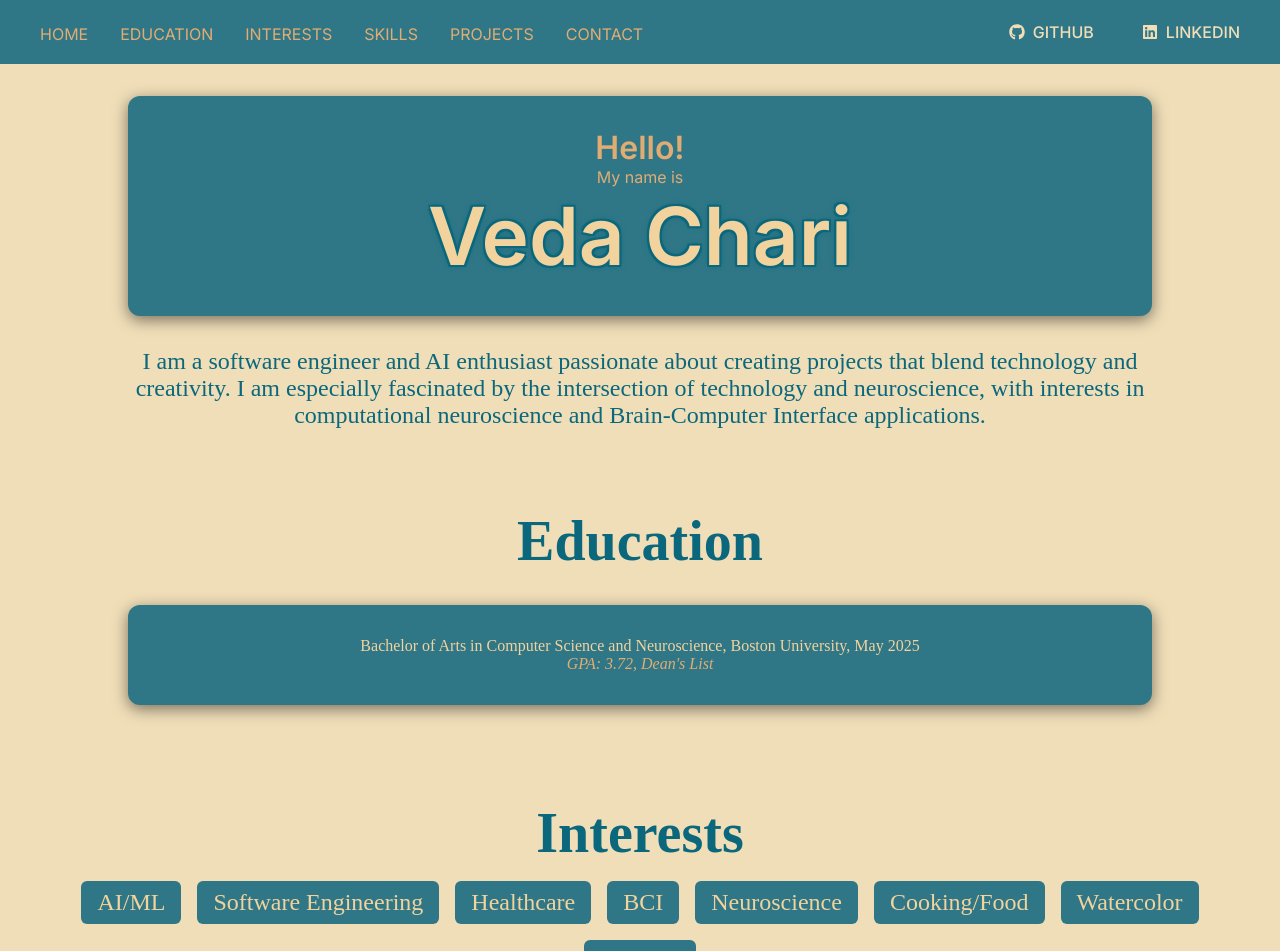
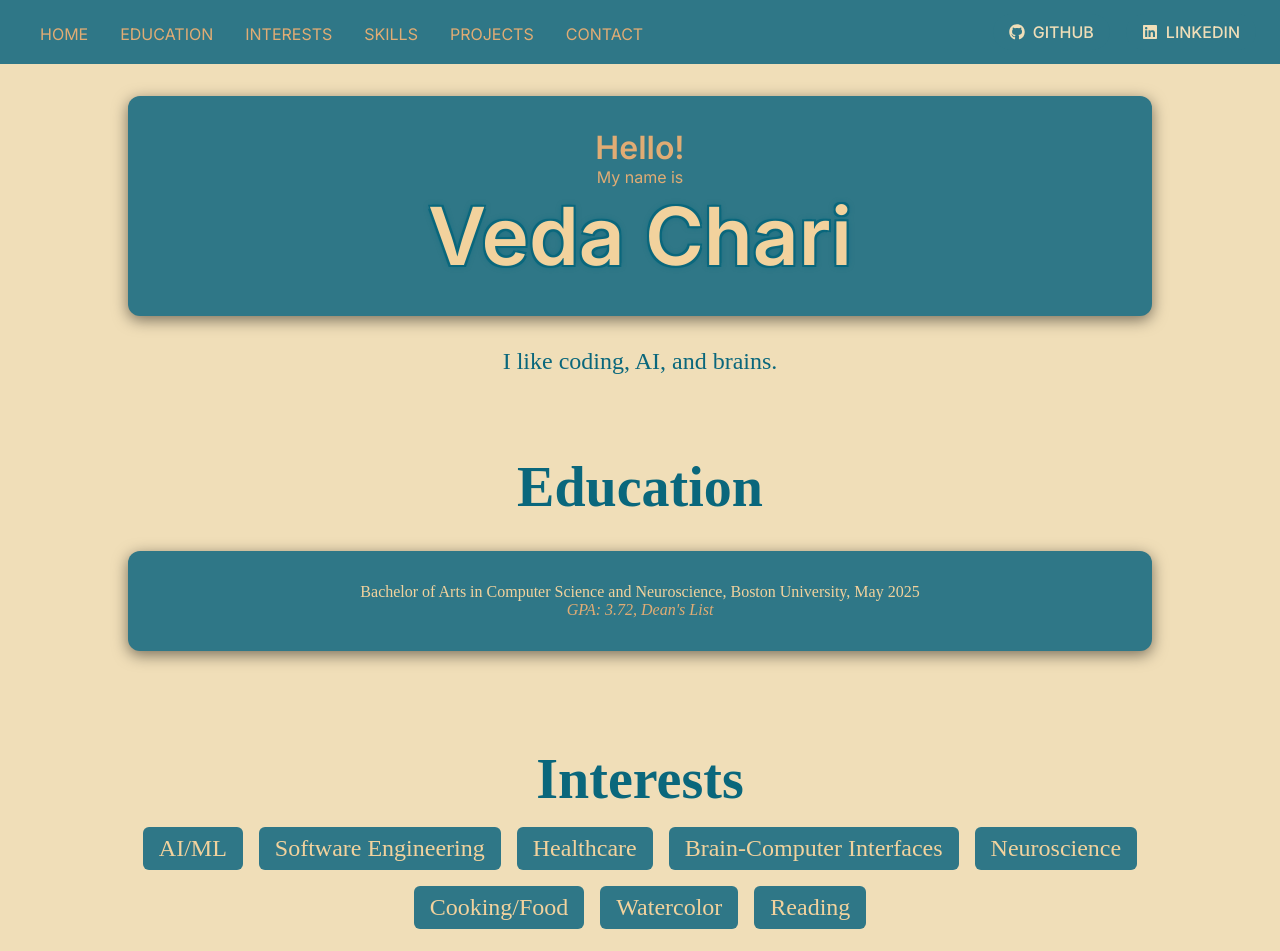
Before and after one commit to vedachari/vedachari.github.io, a React (Vite) app: page / in a window 1280 px wide. Shown: the top 951 px of the page. Built offline with nearby package versions, Linux system fonts and the light colour scheme.

Commit message:
Changed about me

```diff
--- a/src/data/interestsData.ts
+++ b/src/data/interestsData.ts
@@ -13,7 +13,7 @@ export const interests: Interest[] = [
     name: "Healthcare"
   },
   {
-    name: "BCI"
+    name: "Brain-Computer Interfaces"
   },
   {
     name: "Neuroscience"
--- a/src/pages/Home.tsx
+++ b/src/pages/Home.tsx
@@ -14,13 +14,7 @@ const Home: React.FC = () => {
         <h1 className="home-title">Veda Chari</h1>
         </Box>
         <p className="home-subtitle">
-          I am a software engineer and AI enthusiast
-          passionate about creating projects that blend
-          technology and creativity. I am especially
-          fascinated by the intersection of technology and
-          neuroscience, with interests in computational
-          neuroscience and Brain-Computer Interface
-          applications.
+          I like coding, AI, and brains.
         </p>
       </div>
 
```
